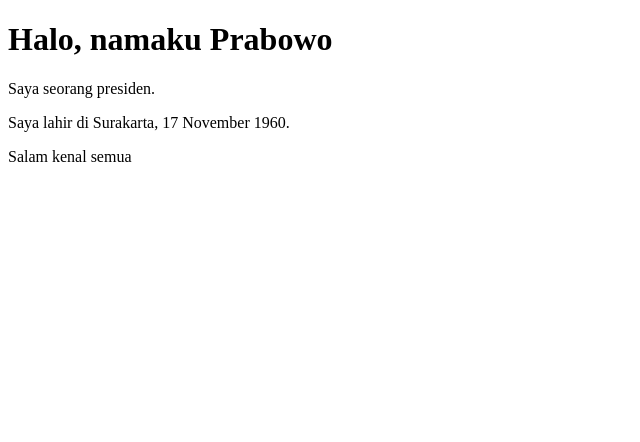
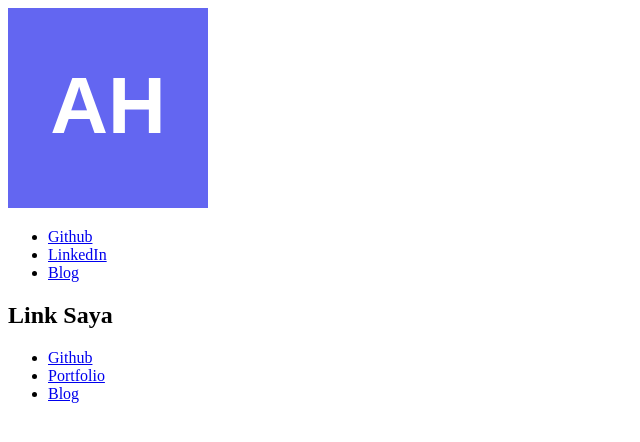
Before and after one commit to abihanan/link-page, a plain HTML site: page index.html in a window 1280 px wide. Shown: the whole page, without its empty margins (0-640 px from the left). Drawn offline with Linux system fonts and the light colour scheme.

Commit message:
feat: updating index

```diff
--- a/index.html
+++ b/index.html
@@ -6,9 +6,27 @@
     <title>Document</title>
 </head>
 <body>
-    <h1>Halo, namaku Prabowo</h1>
-    <p>Saya seorang presiden.</p>
-    <p>Saya lahir di Surakarta, 17 November 1960.</p>
-    <p>Salam kenal semua</p>
+    <header>
+        <img src="avatar.svg" alt="Avatar" width="200" height="200">
+    </header>
+
+    <nav aria-label="Medi Social">
+        <ul>
+            <li><a href="https://github.com/abihanan" aria-label="github">Github</a></li>
+            <li><a href="https://linkedin.com/in/ahmadabihanan" aria-label="linkedin">LinkedIn</a></li>
+            <li><a href="https://abihanan.github.io/link-page" aria-label="blog">Blog</a></li>
+        </ul>
+    </nav>
+
+    <main>
+        <section>
+            <h2>Link Saya</h2>
+            <ul>
+                <li><a href="https://github.com/abihanan" aria-label="github">Github</a></li>
+                <li><a href="https://abieh.my.id" aria-label="portfolio">Portfolio</a></li>
+                <li><a href="https://abihanan.github.io/link-page" aria-label="blog">Blog</a></li>
+            </ul>
+        </section>
+    </main>
 </body>
 </html>
```
Also changed, not shown: avatar.svg (added).
